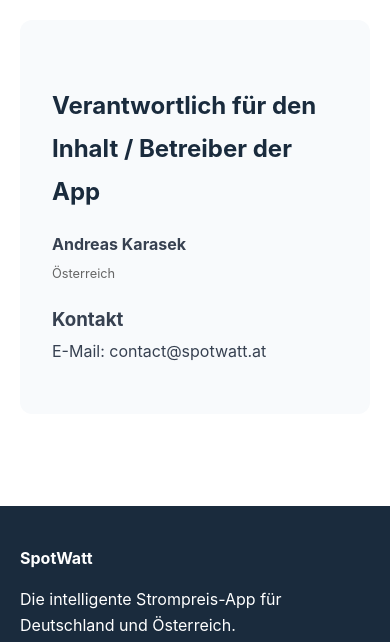
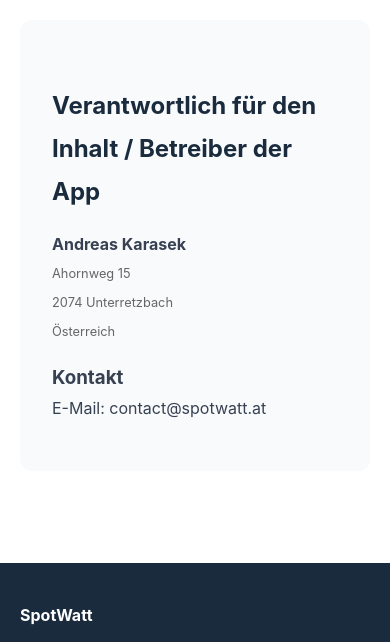
Before and after one commit to andi-coding/spotwatt.github.io, a plain HTML site: page imprint.html in a window 390 px wide. Shown: the part 200-842 px from the top of the page. Drawn offline with Linux system fonts and the light colour scheme.

Commit message:
Update impressum and set iOS to iPhone-only
- Add address to impressum (Ahornweg 15, 2074 Unterretzbach)
- Change TARGETED_DEVICE_FAMILY to iPhone only (removes iPad screenshot requirement)
- Bump build number to 26

🤖 Generated with [Claude Code](https://claude.com/claude-code)

Co-Authored-By: Claude <noreply@anthropic.com>

```diff
--- a/imprint.html
+++ b/imprint.html
@@ -72,8 +72,8 @@
             <p>
                 <strong>Andreas Karasek</strong><br>
                 <span class="address-info">
-                    <!--[Ihre Straße und Hausnummer]<br>
-                    [PLZ und Ort]<br>-->
+                    Ahornweg 15<br>
+                    2074 Unterretzbach<br>
                     Österreich
                 </span>
             </p>
```
